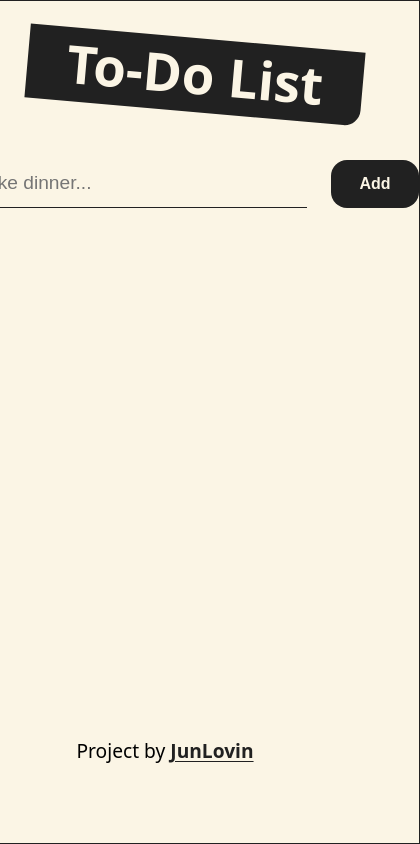
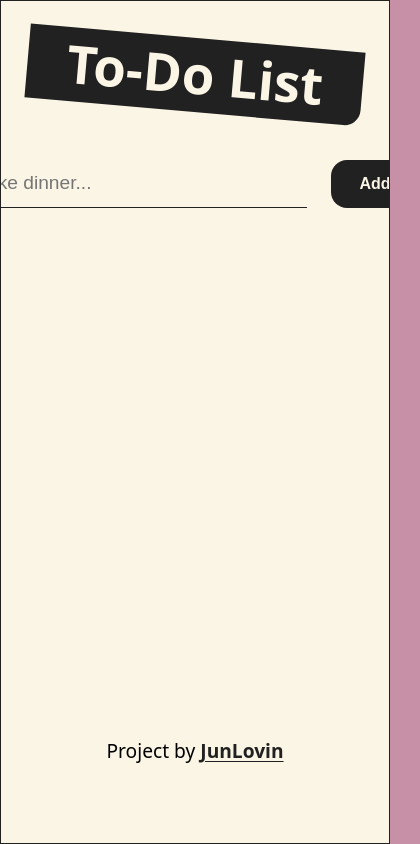
Before and after one commit to JunLovin/to-do-list, a React (Vite) app: page / in a window 390 px wide. Shown: the whole page, 420 px wide, since content can reach past the window. Built offline with nearby package versions, Linux system fonts and the light colour scheme.

Commit message:
Fix the same bug as the latest

```diff
--- a/src/App.css
+++ b/src/App.css
@@ -105,7 +105,7 @@ div.attribute p a {
 
 @media only screen and (max-width: 480px) {
     div.container {
-        width: 100%;
+        width: 100% !important;
         height: 100vh;
         border-radius: 0;
     }
--- a/src/index.css
+++ b/src/index.css
@@ -24,7 +24,7 @@ body {
     width: 100%;
 }
 
-@media only screen and(max-width: 480px) {
+@media only screen and (max-width: 480px) {
     body {
         display: block;
     }
```
